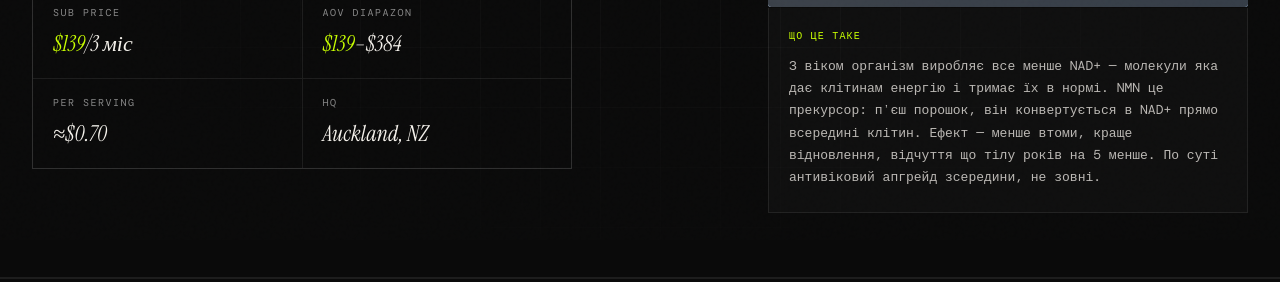
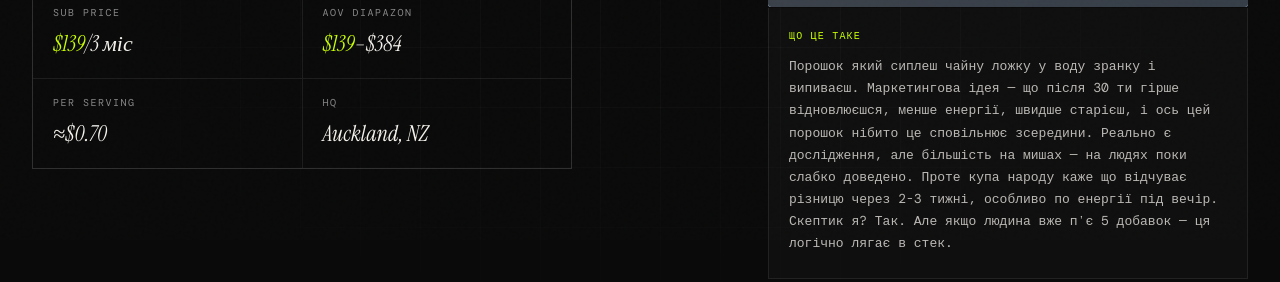
Before and after one commit to StanislavVereshko/LTV-gang, a plain HTML site: page dossiers/simplynootropics.html in a window 1280 px wide. Shown: the part 560-842 px from the top of the page. Drawn offline with nearby package versions, Linux system fonts and the light colour scheme.

Commit message:
copy: rewrite product desc in casual skeptical tone

```diff
--- a/dossiers/simplynootropics.html
+++ b/dossiers/simplynootropics.html
@@ -722,7 +722,7 @@
     </div>
     <div class="hero-product-desc">
       <div class="hero-product-desc-label">Що це таке</div>
-      <p>З віком організм виробляє все менше NAD+ — молекули яка дає клітинам енергію і тримає їх в нормі. NMN це прекурсор: пʼєш порошок, він конвертується в NAD+ прямо всередині клітин. Ефект — менше втоми, краще відновлення, відчуття що тілу років на 5 менше. По суті антивіковий апгрейд зсередини, не зовні.</p>
+      <p>Порошок який сиплеш чайну ложку у воду зранку і випиваєш. Маркетингова ідея — що після 30 ти гірше відновлюєшся, менше енергії, швидше старієш, і ось цей порошок нібито це сповільнює зсередини. Реально є дослідження, але більшість на мишах — на людях поки слабко доведено. Проте купа народу каже що відчуває різницю через 2-3 тижні, особливо по енергії під вечір. Скептик я? Так. Але якщо людина вже пʼє 5 добавок — ця логічно лягає в стек.</p>
     </div>
   </div>
 </section>
```
